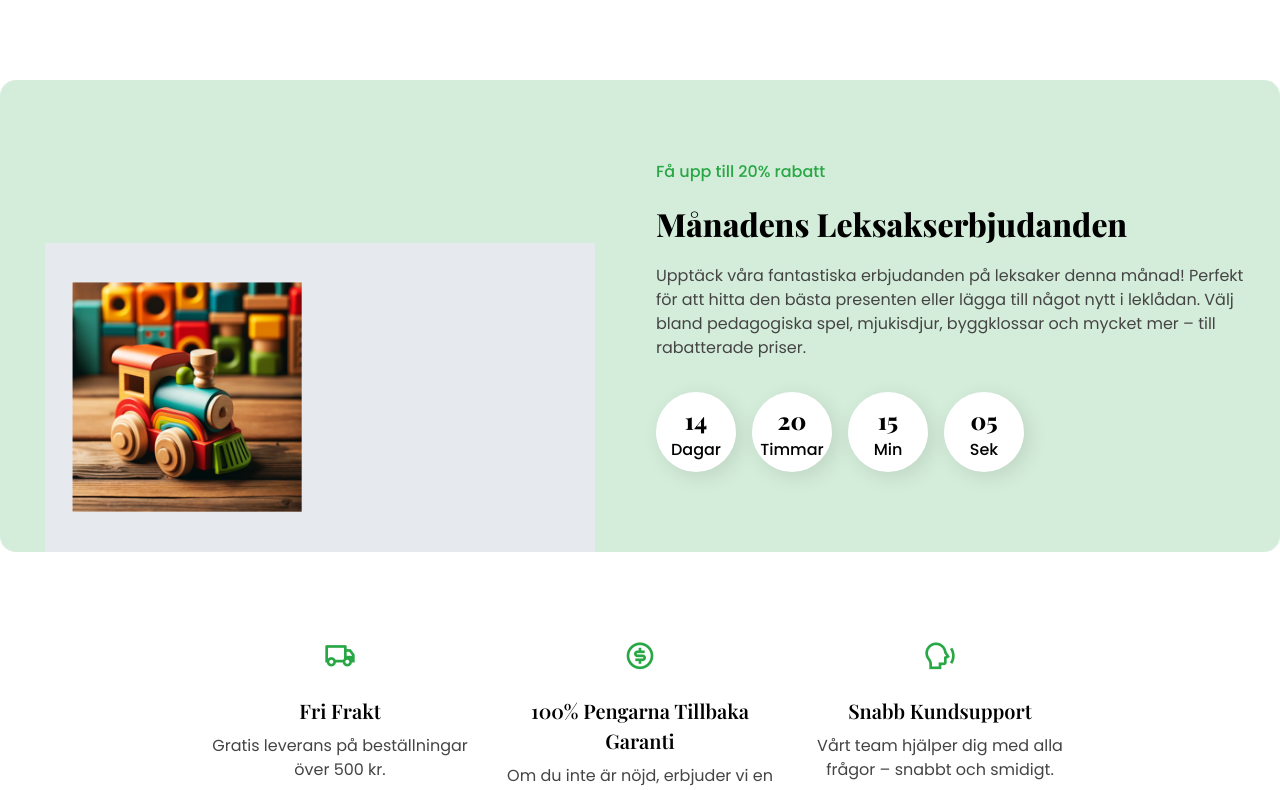
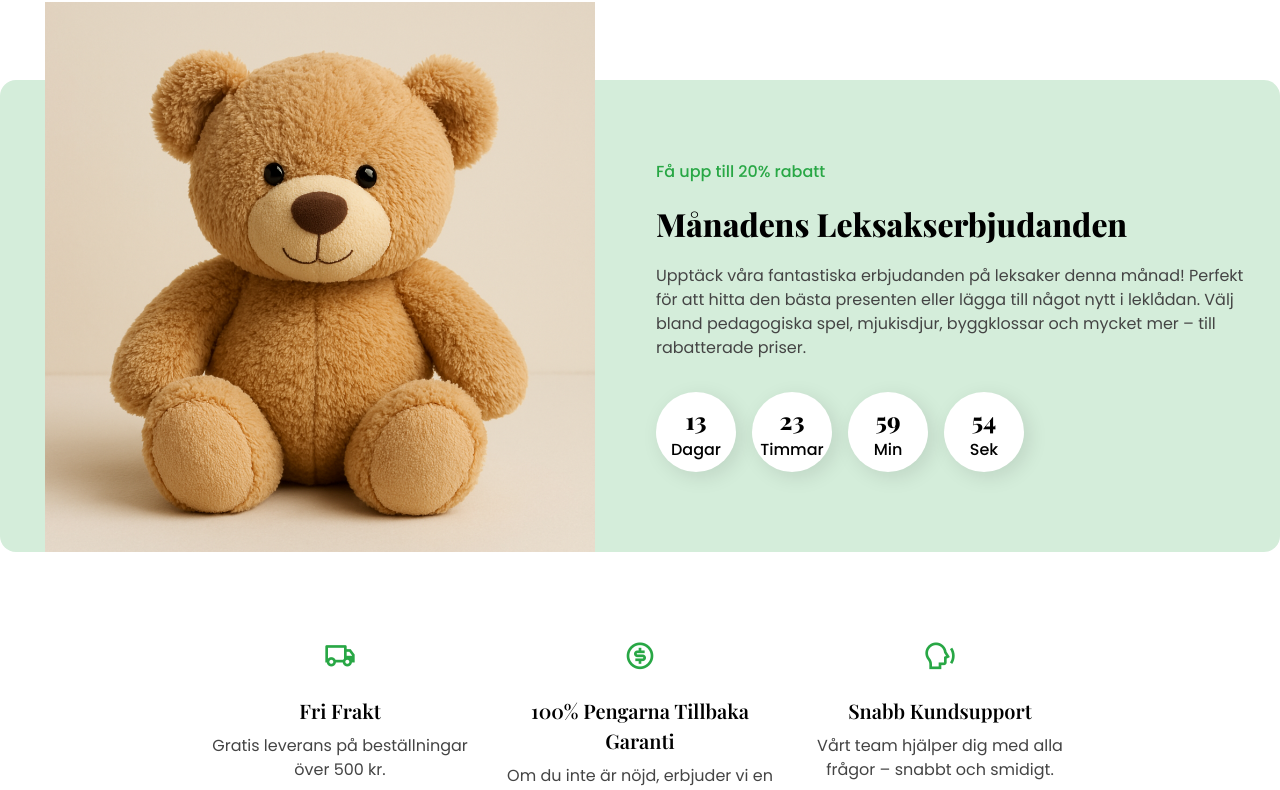
Before and after one commit to Darougah/SkogsNallen, a React (Vite) app in the folder frontend/: page / in a window 1280 px wide. Shown: the part 1849-2639 px from the top of the page. Built offline with nearby package versions, Linux system fonts and the light colour scheme; no server answers.

Commit message:
add timer to DealsSection , saves to localstore

```diff
--- a/frontend/src/pages/home/DealsSection.jsx
+++ b/frontend/src/pages/home/DealsSection.jsx
@@ -1,7 +1,47 @@
-import React from 'react';
-import dealsImg from "../../assets/aligned_toy_3.png"; // Update with your toy deals image
+import React, { useEffect, useState } from 'react';
+import dealsImg from "../../assets/nalle.png";
 
 const DealsSection = () => {
+  const getOrCreateTargetDate = () => {
+    const savedDate = localStorage.getItem("dealsCountdownTarget");
+    if (savedDate) {
+      return new Date(savedDate);
+    } else {
+      const newTarget = new Date();
+      newTarget.setDate(newTarget.getDate() + 14);
+      localStorage.setItem("dealsCountdownTarget", newTarget.toISOString());
+      return newTarget;
+    }
+  };
+
+  const targetDate = getOrCreateTargetDate();
+
+  const calculateTimeLeft = () => {
+    const now = new Date();
+    const difference = targetDate - now;
+
+    if (difference > 0) {
+      return {
+        days: Math.floor(difference / (1000 * 60 * 60 * 24)),
+        hours: Math.floor((difference / (1000 * 60 * 60)) % 24),
+        minutes: Math.floor((difference / (1000 * 60)) % 60),
+        seconds: Math.floor((difference / 1000) % 60),
+      };
+    } else {
+      return { days: 0, hours: 0, minutes: 0, seconds: 0 };
+    }
+  };
+
+  const [timeLeft, setTimeLeft] = useState(calculateTimeLeft());
+
+  useEffect(() => {
+    const timer = setInterval(() => {
+      setTimeLeft(calculateTimeLeft());
+    }, 1000);
+
+    return () => clearInterval(timer);
+  }, []);
+
   return (
     <section className="section__container deals__container">
       <div className="deals__image">
@@ -18,19 +58,19 @@ const DealsSection = () => {
         </p>
         <div className="deals__countdown flex-wrap">
           <div className="deals__countdown__card">
-            <h4>14</h4>
+            <h4>{String(timeLeft.days).padStart(2, '0')}</h4>
             <p>Dagar</p>
           </div>
           <div className="deals__countdown__card">
-            <h4>20</h4>
+            <h4>{String(timeLeft.hours).padStart(2, '0')}</h4>
             <p>Timmar</p>
           </div>
           <div className="deals__countdown__card">
-            <h4>15</h4>
+            <h4>{String(timeLeft.minutes).padStart(2, '0')}</h4>
             <p>Min</p>
           </div>
           <div className="deals__countdown__card">
-            <h4>05</h4>
+            <h4>{String(timeLeft.seconds).padStart(2, '0')}</h4>
             <p>Sek</p>
           </div>
         </div>
```
